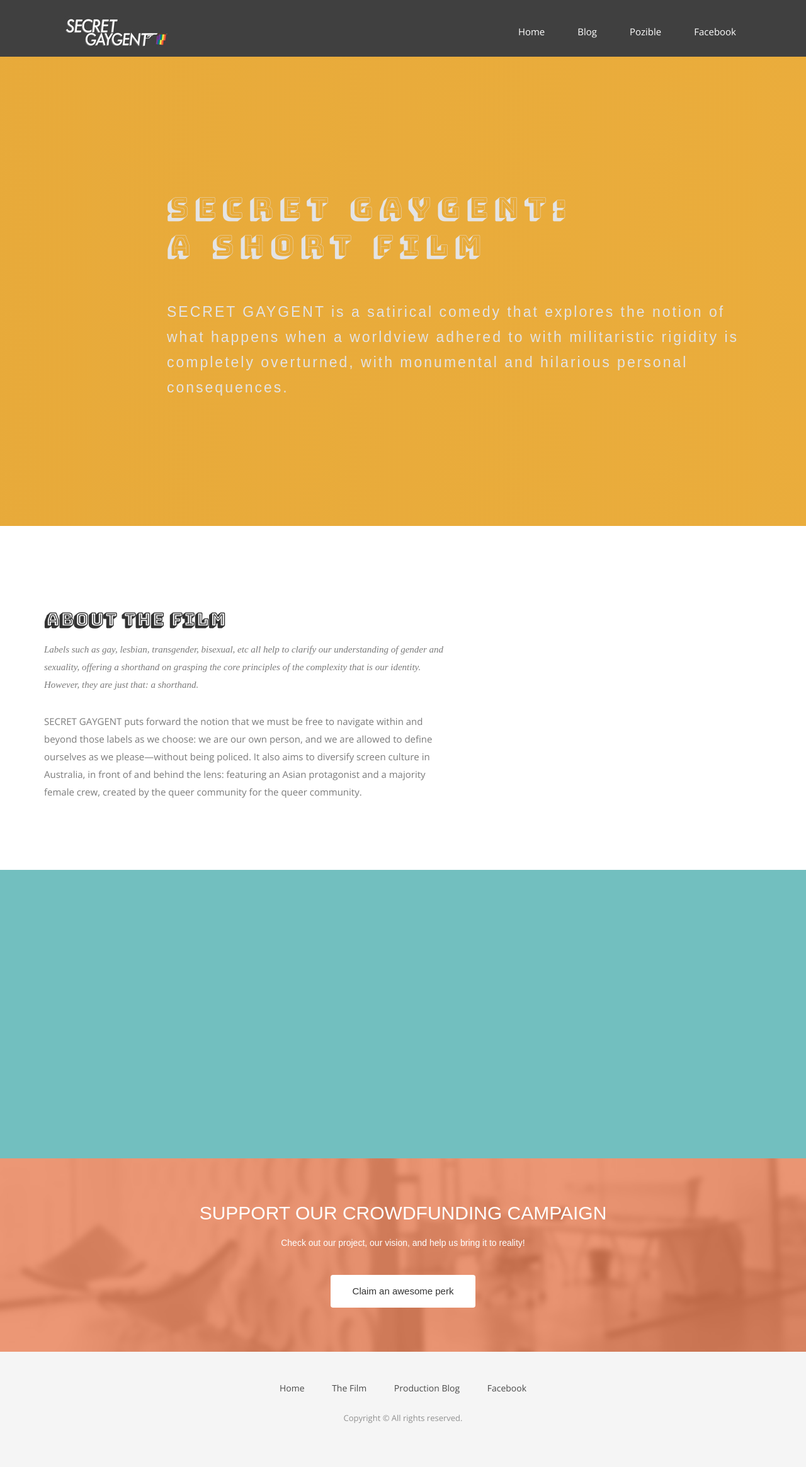
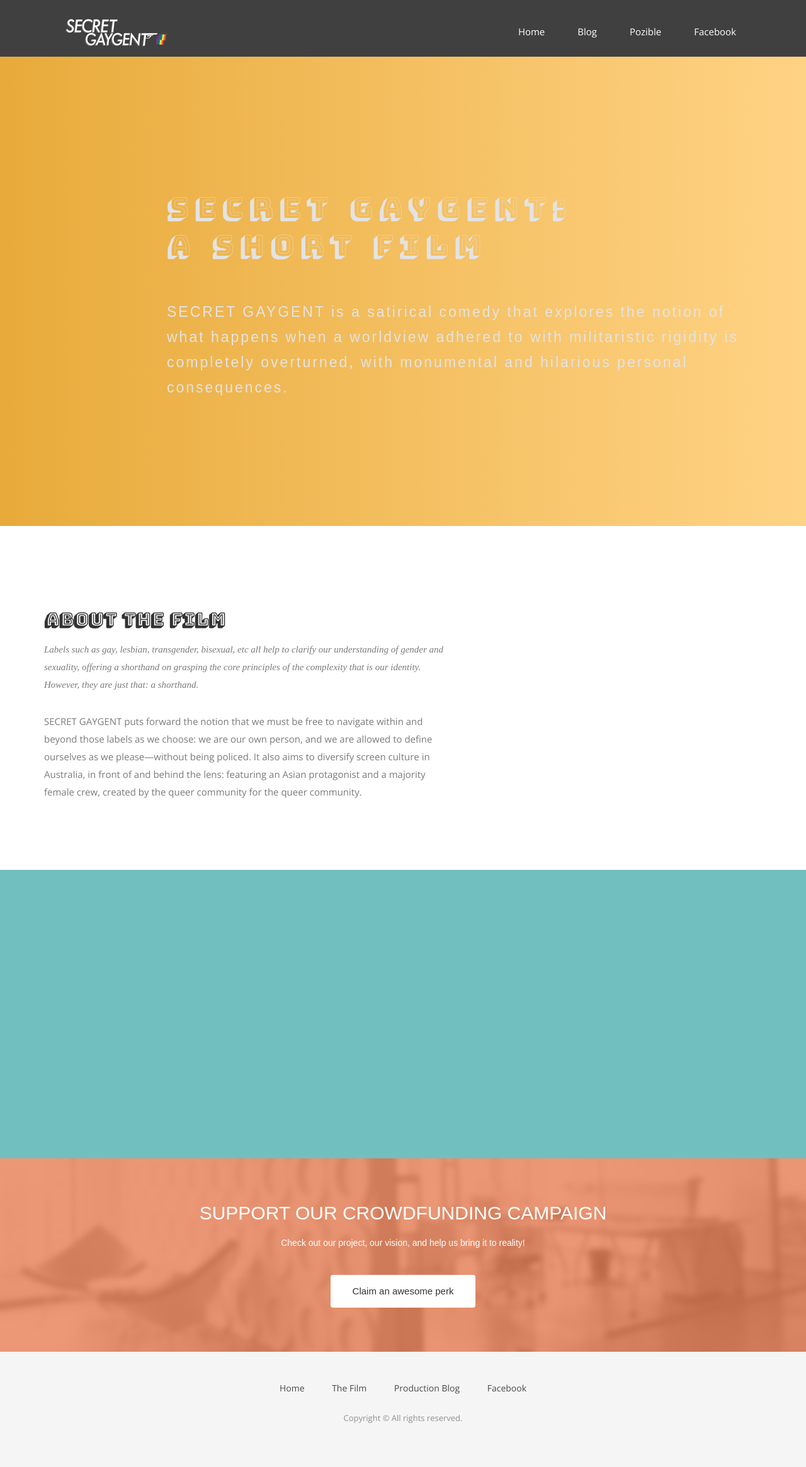
Before and after one commit to thewonglab/secret, a Jekyll site: the page built from index.html, in a window 1280 px wide. Shown: the whole page at 63% size. Built offline with Jekyll 4.4.1, drawn with Linux system fonts in a browser that asks for light colours; nearby versions of some CDN libraries; some web fonts are replaced; grey boxes are pictures that could not be loaded.

Commit message:
Update airspace.css

```diff
--- a/css/airspace.css
+++ b/css/airspace.css
@@ -118,7 +118,7 @@ header .navbar-default .navbar-nav li a:hover {
   width: 100%;
   height: 100%;
   /*background: linear-gradient(to left, #8b86a3, #322e40);*/
-  background: linear-gradient(to left, #e5980b, #e29509);
+  background: linear-gradient(to left, #ffc866, #e29509);
   opacity: 0.8;
 }
 #slider .block {
```
